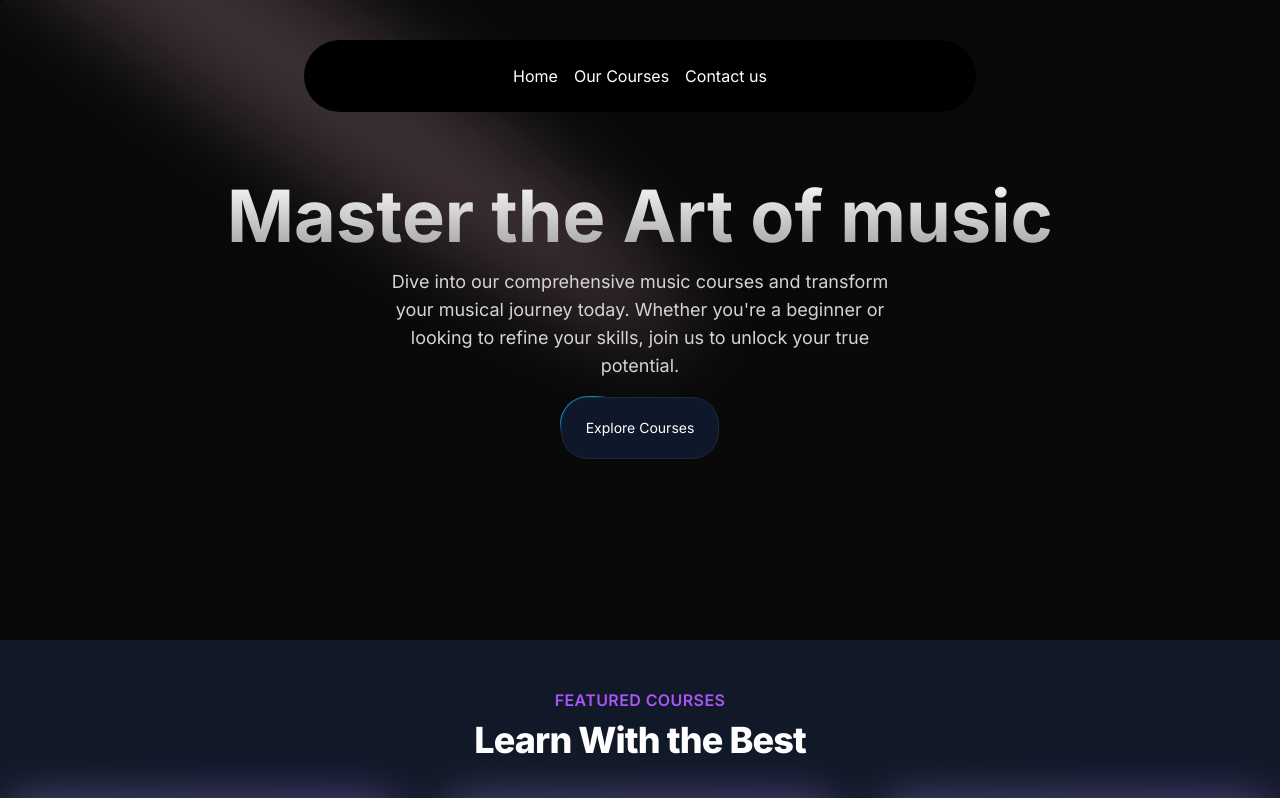
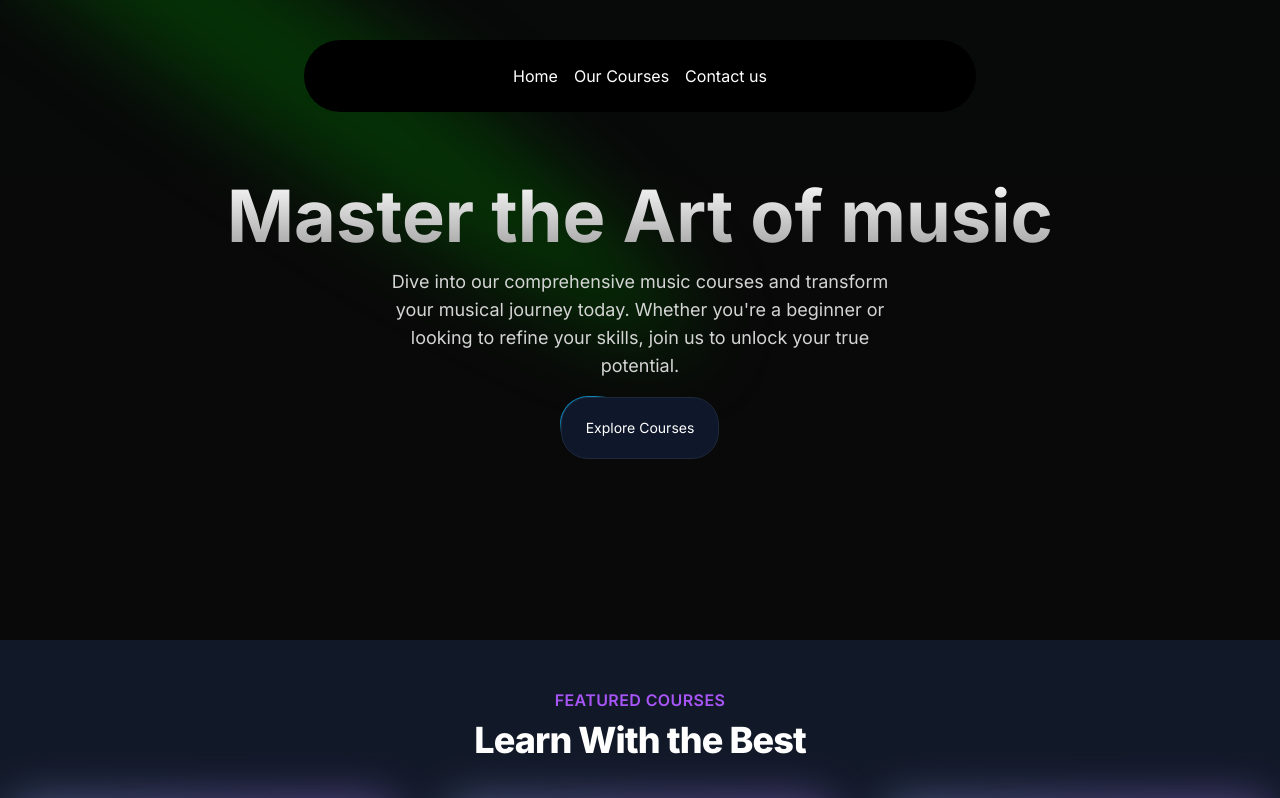
Before and after one commit to HSRAKTU/NextJS-Music-Courses-App, a Next.js app: page / in a window 1280 px wide. Shown: the top 798 px of the page. Built offline with nearby package versions, Linux system fonts and the light colour scheme.

Commit message:
spotlight edit

```diff
--- a/src/components/HeroSection.tsx
+++ b/src/components/HeroSection.tsx
@@ -1,16 +1,21 @@
+"use client"
 import Link from 'next/link'
-import React from 'react'
+import React, { useEffect, useState } from 'react'
 import { Spotlight } from './ui/Spotlight'
 import { Button } from './ui/moving-border'
 
 function HeroSection() {
+  let color = ['blue','red','green','yellow','white'];
+  const ind = Math.floor(Math.random()*5)
+
+
   return (
     <div
     className="h-auto md:h-[40rem] w-full rounded-md flex flex-col items-center justify-center relative overflow-hidden mx-auto py-10 md:py-0"
     >
         <Spotlight
         className="-top-40 left-0 md:left-60 md:-top-20"
-        fill="pink"
+        fill={color[ind]}
         />
         <div className="p-4 relative z-10 w-full text-center">
 
--- a/src/components/ui/Spotlight.tsx
+++ b/src/components/ui/Spotlight.tsx
@@ -25,7 +25,7 @@ export const Spotlight = ({ className, fill }: SpotlightProps) => {
           ry="273.501"
           transform="matrix(-0.822377 -0.568943 -0.568943 0.822377 3631.88 2291.09)"
           fill={fill || "white"}
-          fillOpacity="0.21"
+          fillOpacity="0.34"
         ></ellipse>
       </g>
       <defs>
```
